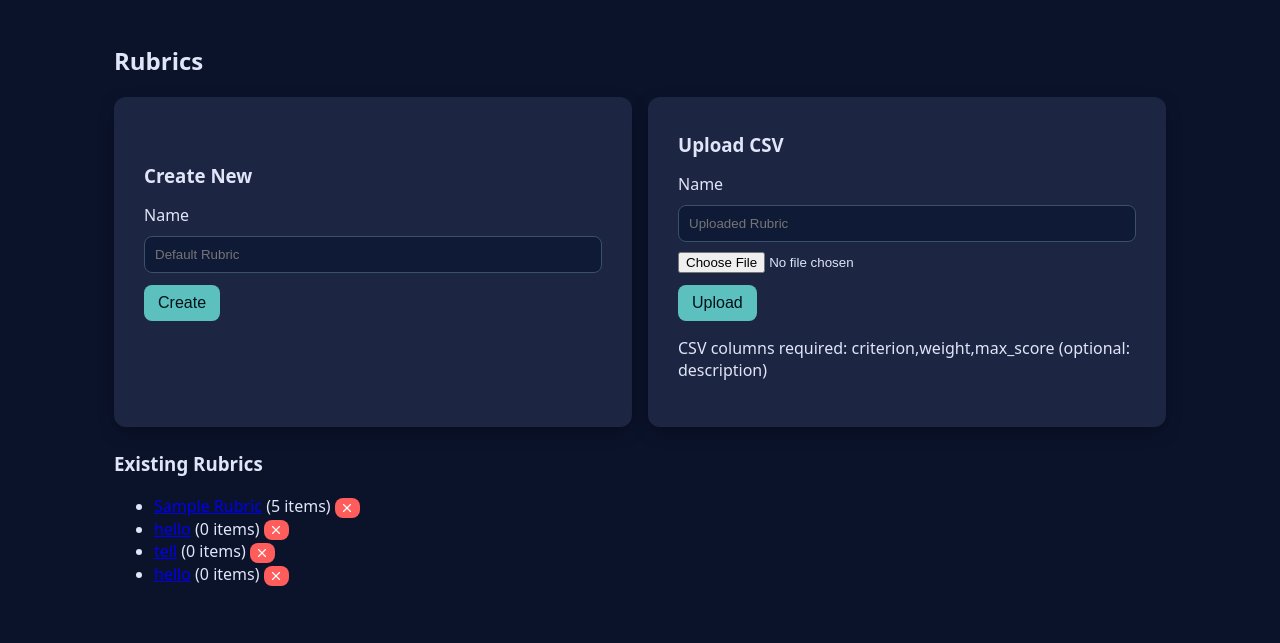
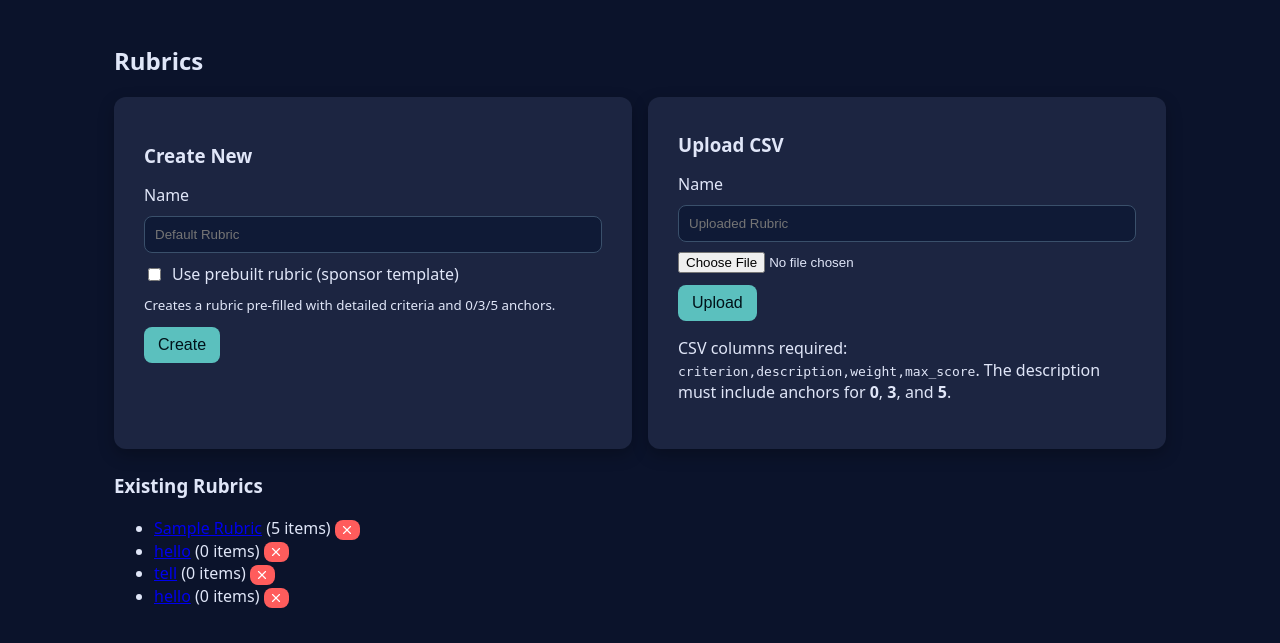
Before and after one commit to AlexHusseini/CapstoneProject, a Flask app: page /rubrics in a window 1280 px wide. Shown: the part 59-702 px from the top of the page. Run offline with Flask 3, Linux system fonts and the light colour scheme; a user stored in the database is signed in; some libraries are stand-ins or nearby versions.

Commit message:
rubric changes, life of quality changes

```diff
--- a/app.py
+++ b/app.py
@@ -16,9 +16,64 @@ from models import (
 from mailer import send_email
 from nlp import detect_red_flags, simple_summarize, openai_summarize
 from scoring import compute_weighted_percentage, aggregate_scores_df, apply_curve_scores
+from flask_wtf.csrf import CSRFProtect, generate_csrf
 from sqlalchemy import or_
 
 load_dotenv()
+
+# Prebuilt rubric template (sponsor-style detailed anchors)
+PREBUILT_RUBRIC_ITEMS = [
+    {
+        "criterion": "Quality of Work",
+        "description": (
+            "Definition: Thoroughness and accuracy of deliverables. "
+            "Anchors: 0 – work is largely incorrect or missing; 3 – meets core requirements with minor issues; "
+            "5 – exceptionally thorough, accurate, and polished."
+        ),
+        "weight": 2.0,
+        "max_score": 5,
+    },
+    {
+        "criterion": "Timeliness",
+        "description": (
+            "Definition: Reliability in meeting deadlines and attending meetings. "
+            "Anchors: 0 – routinely late/absent; 3 – generally on time with occasional lapses; "
+            "5 – consistently on time and dependable."
+        ),
+        "weight": 1.5,
+        "max_score": 5,
+    },
+    {
+        "criterion": "Collaboration",
+        "description": (
+            "Definition: Team communication and support. "
+            "Anchors: 0 – unresponsive or obstructive; 3 – communicates and contributes adequately; "
+            "5 – proactively supports teammates and elevates team outcomes."
+        ),
+        "weight": 2.0,
+        "max_score": 5,
+    },
+    {
+        "criterion": "Initiative",
+        "description": (
+            "Definition: Ownership and proactive contribution. "
+            "Anchors: 0 – needs prompting to complete tasks; 3 – completes assigned tasks without much prompting; "
+            "5 – independently identifies and drives improvements beyond scope."
+        ),
+        "weight": 1.5,
+        "max_score": 5,
+    },
+    {
+        "criterion": "Professionalism",
+        "description": (
+            "Definition: Respectful, constructive, and ethical behavior. "
+            "Anchors: 0 – disrespectful or unethical behavior; 3 – generally respectful and professional; "
+            "5 – exemplary professionalism and integrity."
+        ),
+        "weight": 1.0,
+        "max_score": 5,
+    },
+]
 
 def create_app():
     app = Flask(__name__, instance_relative_config=True, template_folder="templates", static_folder="static")
@@ -47,6 +102,13 @@ def create_app():
 
     app.config.from_object(Config)
     os.makedirs(app.instance_path, exist_ok=True)
+
+    # CSRF protection for all POST forms
+    CSRFProtect(app)
+
+    @app.context_processor
+    def inject_csrf_token():
+        return {"csrf_token": generate_csrf}
 
     db.init_app(app)
 
@@ -145,9 +207,24 @@ def create_app():
     @login_required
     def rubrics():
         if request.method == "POST":
-            name = request.form.get("name","").strip() or f"Rubric {datetime.now().strftime('%Y-%m-%d %H:%M')}"
+            name = request.form.get("name", "").strip() or f"Rubric {datetime.now().strftime('%Y-%m-%d %H:%M')}"
+            use_prebuilt = str(request.form.get("use_prebuilt", "")).lower() in {"1", "true", "on", "yes"}
             r = Rubric(name=name, active=True)
-            db.session.add(r); db.session.commit()
+            db.session.add(r)
+            db.session.flush()
+            if use_prebuilt:
+                for it in PREBUILT_RUBRIC_ITEMS:
+                    db.session.add(RubricItem(
+                        rubric_id=r.id,
+                        criterion=it["criterion"],
+                        description=it["description"],
+                        weight=float(it["weight"]),
+                        max_score=int(it["max_score"]),
+                    ))
+                db.session.commit()
+                flash("Rubric created from prebuilt template.", "success")
+                return redirect(url_for("edit_rubric", rubric_id=r.id))
+            db.session.commit()
             flash("Rubric created. Add items below.", "success")
             return redirect(url_for("edit_rubric", rubric_id=r.id))
         rubrics = Rubric.query.all()
@@ -170,6 +247,13 @@ def create_app():
                 return redirect(request.url)
             if not criterion:
                 flash("Criterion is required.", "warning")
+                return redirect(request.url)
+            if not description:
+                flash("Description is required and must include clear 0/3/5 anchors.", "warning")
+                return redirect(request.url)
+            desc_lower = description.lower()
+            if not ("0" in desc_lower and "3" in desc_lower and "5" in desc_lower):
+                flash("Please include anchor hints for 0, 3, and 5 in the description.", "warning")
                 return redirect(request.url)
             if weight <= 0:
                 flash("Weight must be greater than 0.", "warning")
@@ -211,17 +295,27 @@ def create_app():
             import csv, io
             decoded = file.stream.read().decode("utf-8")
             reader = csv.DictReader(io.StringIO(decoded))
-            required = {"criterion", "weight", "max_score"}
+            required = {"criterion", "description", "weight", "max_score"}
             if not required.issubset(set(reader.fieldnames or [])):
                 flash(f"CSV must include columns: {', '.join(required)}", "danger")
                 return redirect(request.url)
             r = Rubric(name=rname, active=True)
             db.session.add(r); db.session.flush()
             for row in reader:
+                desc = (row.get("description", "") or "").strip()
+                if not desc:
+                    db.session.rollback()
+                    flash("Each row must include a non-empty description with 0/3/5 anchors.", "danger")
+                    return redirect(request.url)
+                dl = desc.lower()
+                if not ("0" in dl and "3" in dl and "5" in dl):
+                    db.session.rollback()
+                    flash("Descriptions must include anchors for 0, 3, and 5 (e.g., '0 – ...; 3 – ...; 5 – ...').", "danger")
+                    return redirect(request.url)
                 db.session.add(RubricItem(
                     rubric_id=r.id,
                     criterion=row["criterion"].strip(),
-                    description=row.get("description","").strip(),
+                    description=desc,
                     weight=float(row["weight"] or 1),
                     max_score=int(row["max_score"] or 5)
                 ))
--- a/requirements.txt
+++ b/requirements.txt
@@ -1,6 +1,7 @@
 Flask==3.0.3
 Flask-Login==0.6.3
 Flask-SQLAlchemy==3.1.1
+Flask-WTF==1.2.1
 python-dotenv==1.0.1
 pandas==2.2.2
 openpyxl==3.1.5
--- a/scoring.py
+++ b/scoring.py
@@ -91,7 +91,7 @@ def compute_letter_grade(percent: float) -> str:
         return "C"
     if p >= 60.0:
         return "D"
-    return "F"
+    return "E"
 
 
 def apply_curve_scores(
--- a/templates/dashboard.html
+++ b/templates/dashboard.html
@@ -19,6 +19,7 @@
       <p><a class="btn" href="{{ url_for('rubrics') }}">Manage</a></p>
     </div>
   </div>
+
 </section>
 
 <h3>Evaluation Rounds</h3>
@@ -39,6 +40,7 @@
 
           {% if r.status != 'closed' %}
           <form method="post" action="{{ url_for('close_round', round_id=r.id) }}" style="display:inline;">
+            <input type="hidden" name="csrf_token" value="{{ csrf_token() }}">
             <button class="btn equal" type="submit">Close Round</button>
           </form>
           {% endif %}
@@ -48,6 +50,7 @@
               action="{{ url_for('delete_round', round_id=r.id) }}"
               class="delete-form"
               onsubmit="return confirm('Delete this round and ALL its responses? This cannot be undone. Are you sure?');">
+          <input type="hidden" name="csrf_token" value="{{ csrf_token() }}">
           <button class="btn icon danger" type="submit" aria-label="Delete round" title="Delete round">
             <svg width="14" height="14" viewBox="0 0 24 24" fill="none" xmlns="http://www.w3.org/2000/svg" aria-hidden="true">
               <path d="M18 6L6 18" stroke="white" stroke-width="2" stroke-linecap="round" stroke-linejoin="round"/>
--- a/templates/evaluation_form.html
+++ b/templates/evaluation_form.html
@@ -13,6 +13,8 @@
   <p><b>Evaluatee:</b> {{ t.evaluatee.full_name }} ({{ t.evaluatee.email }})</p>
   <hr>
   <form method="post">
+    <input type="hidden" name="csrf_token" value="{{ csrf_token() }}">
+    <p style="margin: 6px 0 10px 0;"><small>Use the 0–{{ rubric.items[0].max_score if rubric.items and rubric.items[0].max_score else 5 }} scale and follow each criterion’s description for what <b>0</b>, <b>3</b>, and <b>5</b> mean.</small></p>
     <table class="table">
       <tr><th>Criterion</th><th>Description</th><th>Score</th></tr>
       {% for item in rubric.items %}
--- a/templates/login.html
+++ b/templates/login.html
@@ -5,6 +5,7 @@
     <div class="brand-mark" aria-hidden="true">Peer Evaluation System</div>
     <h2 id="login-title" class="auth-title">Professor Login</h2>
     <form method="post" class="auth-form">
+      <input type="hidden" name="csrf_token" value="{{ csrf_token() }}">
       <label for="email">Email</label>
       <input id="email" type="email" name="email" autocomplete="username" required>
 
--- a/templates/rubrics.html
+++ b/templates/rubrics.html
@@ -7,11 +7,19 @@
       <h3>Create New</h3>
     </div>
     <form method="post">
+        <input type="hidden" name="csrf_token" value="{{ csrf_token() }}">
         <label>Name
         <div style="margin-top: 10px;">
           <input type="text" name="name" placeholder="Default Rubric" required>
         </div>
       </label>
+      <div style="margin-top: 10px;">
+        <label style="display:flex; align-items:center; gap:8px;">
+          <input type="checkbox" name="use_prebuilt" value="1">
+          <span>Use prebuilt rubric (sponsor template)</span>
+        </label>
+        <p style="margin:6px 0 0 0;"><small>Creates a rubric pre-filled with detailed criteria and 0/3/5 anchors.</small></p>
+      </div>
       <div style="margin-top: 12px;">
         <div style="margin-bottom: 45px;">
           <button type="submit">Create</button>
@@ -25,6 +33,7 @@
       <h3>Upload CSV</h3>
     </div>
     <form method="post" action="{{ url_for('upload_rubric') }}" enctype="multipart/form-data">
+      <input type="hidden" name="csrf_token" value="{{ csrf_token() }}">
       <label>
         Name
         <div style="margin-top: 10px;">
@@ -36,7 +45,7 @@
         <button type="submit" class="btn">Upload</button>
       </div>
     </form>
-    <p>CSV columns required: criterion,weight,max_score (optional: description)</p>
+    <p>CSV columns required: <code>criterion,description,weight,max_score</code>. The description must include anchors for <b>0</b>, <b>3</b>, and <b>5</b>.</p>
   </div>
 </section>
 
@@ -50,6 +59,7 @@
       <form method="post" action="{{ url_for('delete_rubric', rubric_id=r.id) }}"
             style="display:inline"
             onsubmit="return confirm('Delete rubric {{ r.name }}?');">
+        <input type="hidden" name="csrf_token" value="{{ csrf_token() }}">
         <button class="btn icon small danger" type="submit" aria-label="Delete rubric" title="Delete rubric">
             <svg width="14" height="14" viewBox="0 0 24 24" fill="none" xmlns="http://www.w3.org/2000/svg" aria-hidden="true">
               <path d="M18 6L6 18" stroke="white" stroke-width="2" stroke-linecap="round" stroke-linejoin="round"/>
--- a/templates/start_round.html
+++ b/templates/start_round.html
@@ -3,6 +3,7 @@
 <h2>Start Evaluation Round</h2>
 <div class="card">
   <form method="post">
+    <input type="hidden" name="csrf_token" value="{{ csrf_token() }}">
     <label>Round Name
       <div style="margin-top: 10px;">
         <input type="text" name="name" placeholder="e.g., Fall 2025 - Sprint 1">
--- a/templates/upload_rubric.html
+++ b/templates/upload_rubric.html
@@ -1,8 +1,9 @@
 {% extends "base.html" %}
 {% block content %}
 <h2>Upload Rubric (CSV)</h2>
-<p>Required columns: <code>criterion,weight,max_score</code>. Optional: <code>description</code>.</p>
+<p>Required columns: <code>criterion,description,weight,max_score</code>. The description should define the criterion and include anchors for <b>0</b>, <b>3</b>, and <b>5</b>.</p>
 <form method="post" enctype="multipart/form-data">
+  <input type="hidden" name="csrf_token" value="{{ csrf_token() }}">
   <label>Name <input type="text" name="name" placeholder="Uploaded Rubric"></label>
   <input type="file" name="file" accept=".csv" required>
   <button type="submit">Upload</button>
--- a/templates/upload_students.html
+++ b/templates/upload_students.html
@@ -5,6 +5,7 @@
   <div class="card">
     <h3>Upload CSV</h3>
     <form method="post" action="{{ url_for('upload_students') }}" enctype="multipart/form-data">
+      <input type="hidden" name="csrf_token" value="{{ csrf_token() }}">
       <input type="file" name="file" accept=".csv" required>
       <div style="margin-top: 12px;">
         <button type="submit">Upload</button>
```
Also changed, not shown: data/sample_rubric.csv (+5 -5 lines), templates/manage_rubric.html (+10 -2 lines), instance/peer_eval.sqlite.
